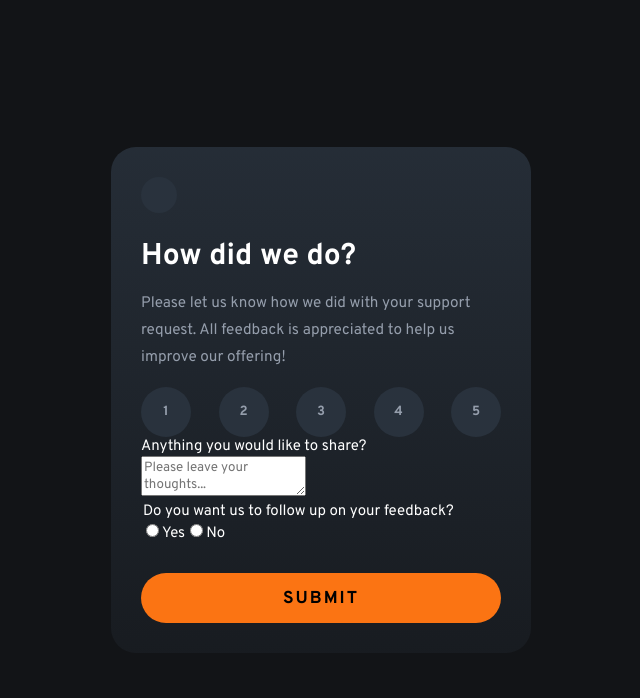
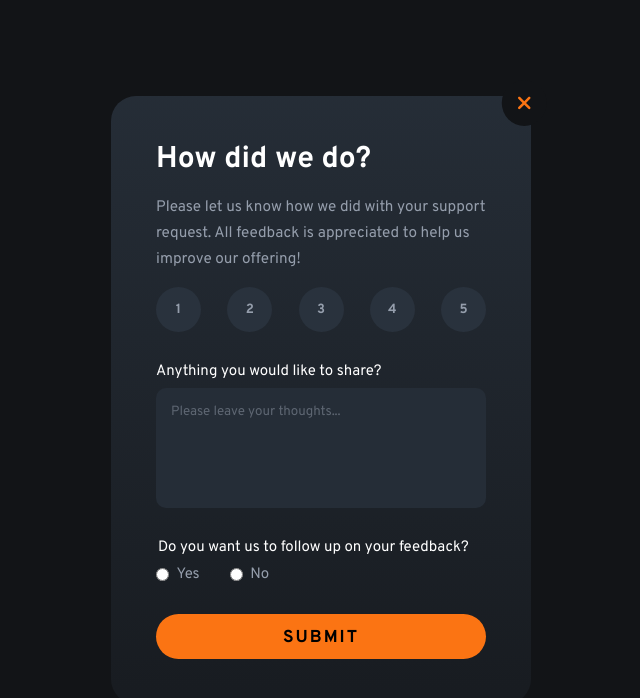
Before and after one commit to DebabrataBanik/interactive-rating-component-main, a React (Vite) app in the folder interactive_rating_component_React/: page / in a window 1280 px wide. Shown: the top 698 px of the page, without its empty margins (319-959 px from the left). Built offline with nearby package versions, Linux system fonts and the light colour scheme.

Commit message:
Update index.css

```diff
--- a/interactive_rating_component_React/src/index.css
+++ b/interactive_rating_component_React/src/index.css
@@ -36,38 +36,45 @@ body{
 
 .card{
   background: linear-gradient(to bottom, hsl(213, 19%, 18%), hsla(213, 19%, 18%, 0.3));
-  padding: 2rem;
+  padding: 3rem;
   border-radius: 25px;
   max-width: 420px;
   display: flex;
   flex-direction: column;
+  position: relative;
 }
 
 .star__container{
-  padding: 1.2rem;
+  padding: 13px 15px;
   border-radius: 50%;
-  background-color: hsl(213, 19%, 20%);
+  background-color: var(--very-dark-blue);
   width: fit-content;
   display: flex;
   align-items: center;
   justify-content: center;
+  position: absolute;
+  top: 0;
+  right: 0;
+  transform: translate(35%, -35%);
+  cursor: pointer;
 }
 
-.star__container img{
-  width: 17px;
+svg{
+  width: 15px;
+  fill: var(--orange);
 }
 
 h1{
   font-size: 2rem;
-  margin-bottom: 0;
+  margin-block: 0;
 }
 
 p{
   color: var(--light-grey);
-  line-height: 1.8rem;
+  line-height: 1.7;
   font-size: 1.02rem;
   font-weight: 400;
-  margin-right: 2rem;
+  /* margin-right: 2rem; */
 }
 
 ul{
@@ -80,7 +87,7 @@ ul{
 
 .rating{
   cursor: pointer;
-  width: 50px;
+  width: 45px;
   aspect-ratio: 1;
   font-weight: 700;
   background-color: hsl(213, 19%, 20%);
@@ -106,7 +113,7 @@ ul{
   margin-top: 2rem;
   background-color: var(--orange);
   border-radius: 50px;
-  height: 50px;
+  height: 3rem;
   padding-top: 0.25rem;
   letter-spacing: 2px;
   font-size: 1.15rem;
@@ -152,3 +159,77 @@ h2{
   margin-right: 0;
   margin-block: 0;
 }
+
+.feedback__container{
+  display: flex;
+  flex-direction: column;
+  margin-top: 2rem;
+}
+
+.feedback__container label{
+  color: white;
+  margin-bottom: 0.5rem;
+}
+
+textarea{
+  resize: none;
+  padding: 1rem;
+  outline: none;
+  border: none;
+  border-radius: 10px;
+  height: 8rem;
+  background-color: var(--dark-blue);
+  color: var(--light-grey);
+  scrollbar-width: none;
+
+  &::placeholder{
+    color: var(--light-grey);
+    opacity: 0.5;
+  }
+}
+
+/* textarea::-webkit-scrollbar {
+  width: 5px;
+}
+
+textarea::-webkit-scrollbar-thumb {
+  background-color: var(--light-grey);
+} */
+
+.radio__container{
+  margin-top: 2rem;
+
+  & label{
+    color: var(--light-grey);
+    margin-bottom: 0;
+    display: flex;
+    align-items: center;
+    gap: .5rem;
+    cursor: pointer;
+  }
+}
+.radios{
+  display: flex;
+  gap: 2rem;
+}
+legend{
+  margin-bottom: 0.5rem;
+}
+
+input[type="radio"]{
+  cursor: pointer;
+  margin-right: 0.5rem;
+  accent-color: var(--orange);
+  /* appearance: none; */
+  /* width: 15px;
+  height: 15px; */
+  /* background-color: var(--dark-blue); */
+  /* border-radius: 50%; */
+  margin: 0;
+}
+
+.error{
+  color: var(--orange);
+  position: relative;
+  bottom: -1rem;
+}
```
